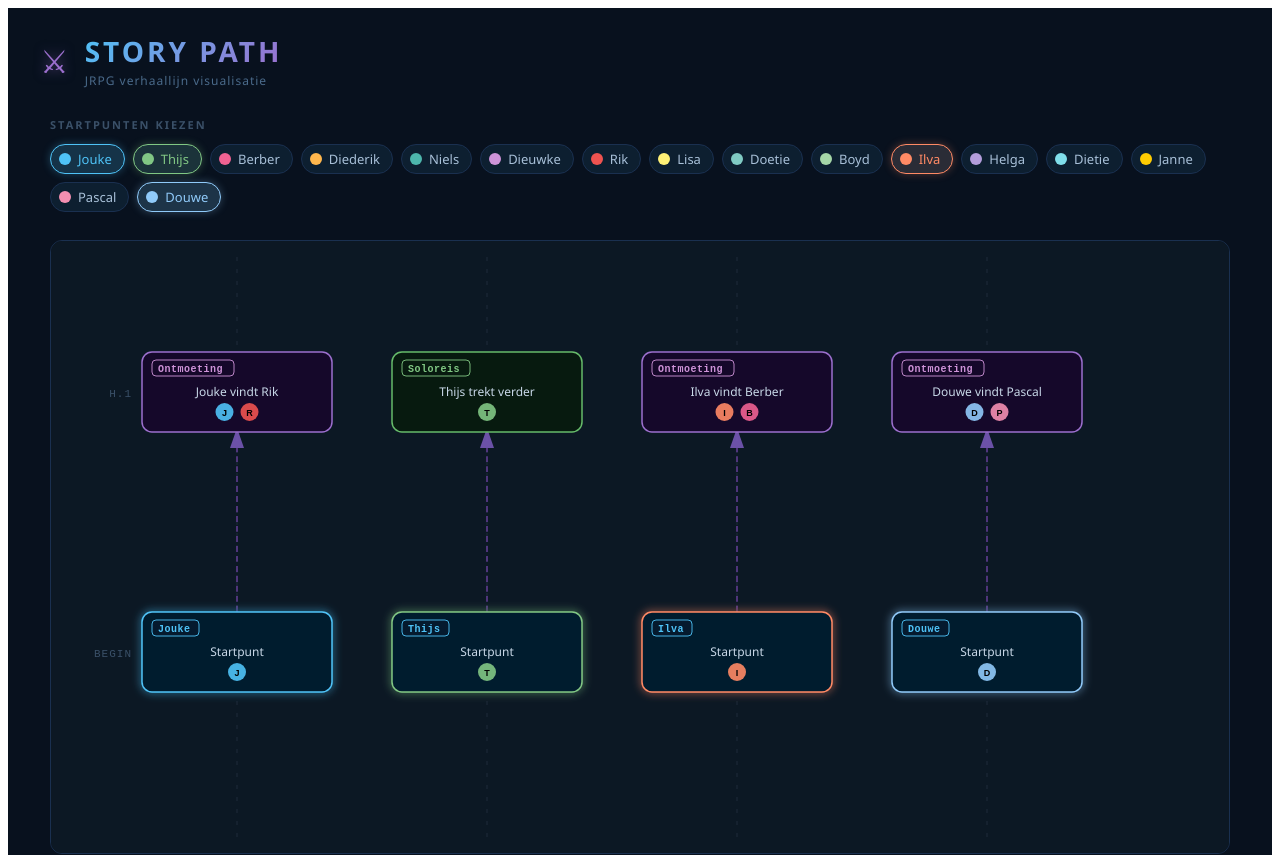
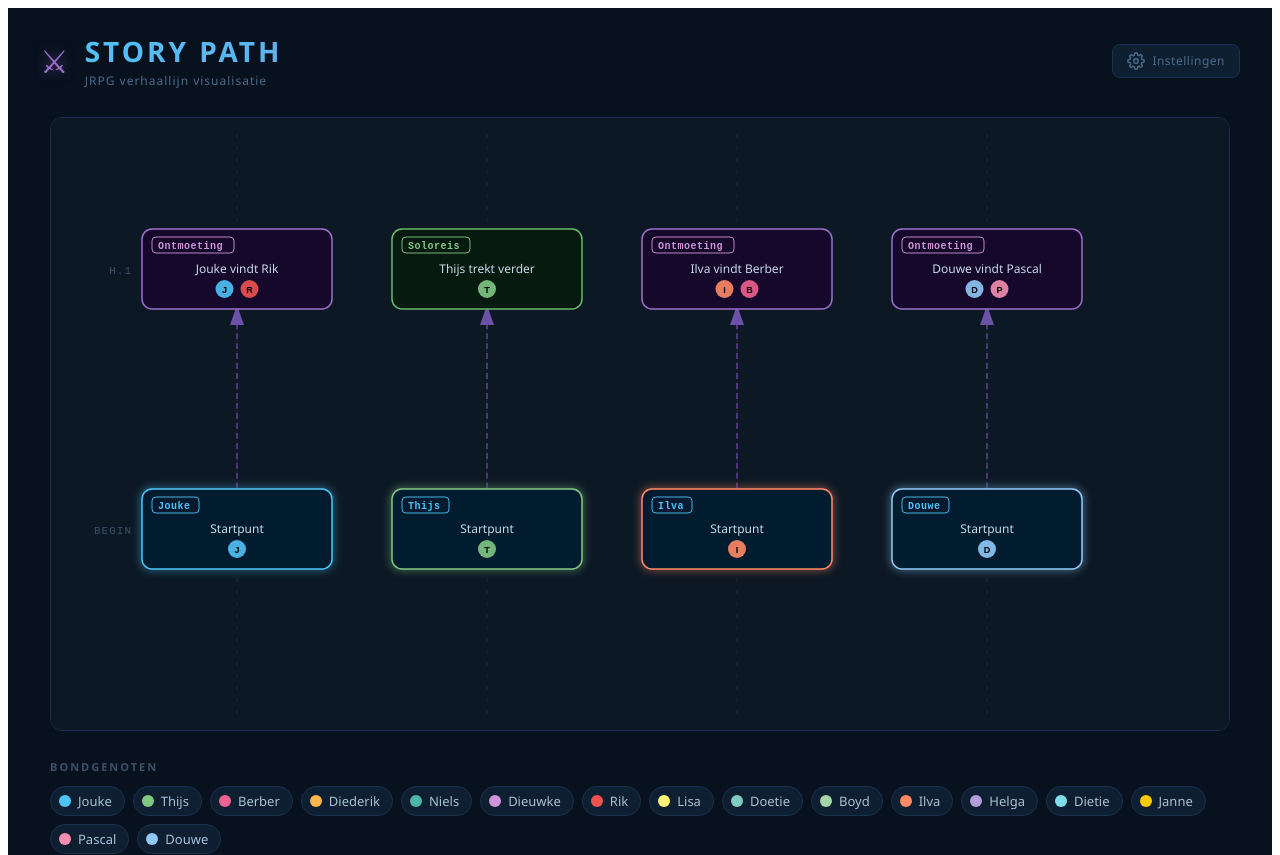
Before and after one commit to MarthGimenzo/story-path-test, an Angular app: page / in a window 1280 px wide. Shown: the top 855 px of the page. Built offline with nearby package versions, Linux system fonts and the light colour scheme.

Commit message:
Move starter picker into settings sidebar

```diff
--- a/src/app/app.css
+++ b/src/app/app.css
@@ -19,7 +19,11 @@
   display: flex;
   align-items: center;
   gap: 16px;
-  align-self: flex-start;
+  align-self: stretch;
+}
+
+.header-text {
+  flex: 1;
 }
 
 .header-icon {
@@ -47,6 +51,158 @@
   margin-top: 2px;
 }
 
+/* ── Settings knop in header ── */
+.settings-btn {
+  display: flex;
+  align-items: center;
+  gap: 7px;
+  background: #0d1f30;
+  border: 1px solid #1a3050;
+  border-radius: 8px;
+  color: #4a6a8a;
+  font-size: 12px;
+  font-family: inherit;
+  letter-spacing: 0.5px;
+  padding: 7px 14px;
+  cursor: pointer;
+  transition: border-color 0.15s, color 0.15s;
+  white-space: nowrap;
+}
+
+.settings-btn:hover {
+  border-color: #2a4a70;
+  color: #7aa8c8;
+}
+
+/* ── Sidebar backdrop ── */
+.sidebar-backdrop {
+  position: fixed;
+  inset: 0;
+  background: rgba(0, 0, 0, 0.55);
+  z-index: 10;
+}
+
+/* ── Sidebar ── */
+.sidebar {
+  position: fixed;
+  top: 0;
+  right: 0;
+  height: 100vh;
+  width: 300px;
+  background: #0a1929;
+  border-left: 1px solid #1a3050;
+  z-index: 20;
+  display: flex;
+  flex-direction: column;
+  transform: translateX(100%);
+  transition: transform 0.25s ease;
+  overflow-y: auto;
+}
+
+.sidebar.open {
+  transform: translateX(0);
+}
+
+.sidebar-header {
+  display: flex;
+  align-items: center;
+  justify-content: space-between;
+  padding: 20px 20px 16px;
+  border-bottom: 1px solid #1a3050;
+  flex-shrink: 0;
+}
+
+.sidebar-title {
+  font-size: 13px;
+  font-weight: 600;
+  letter-spacing: 2px;
+  text-transform: uppercase;
+  color: #4a6a8a;
+}
+
+.sidebar-close {
+  background: none;
+  border: none;
+  color: #3a5068;
+  font-size: 16px;
+  cursor: pointer;
+  padding: 2px 6px;
+  border-radius: 4px;
+  transition: color 0.15s;
+  line-height: 1;
+}
+
+.sidebar-close:hover {
+  color: #7aa8c8;
+}
+
+/* ── Sidebar sectie ── */
+.sidebar-section {
+  padding: 20px;
+  border-bottom: 1px solid #0f2035;
+}
+
+.sidebar-section-title {
+  font-size: 11px;
+  letter-spacing: 1.5px;
+  text-transform: uppercase;
+  color: #3a5068;
+  margin-bottom: 8px;
+}
+
+.sidebar-section-desc {
+  font-size: 12px;
+  color: #2a4060;
+  line-height: 1.6;
+  margin-bottom: 14px;
+}
+
+.sidebar-picker {
+  display: flex;
+  flex-direction: column;
+  gap: 6px;
+}
+
+/* ── Karakter chip ── */
+.char-chip {
+  display: flex;
+  align-items: center;
+  gap: 7px;
+  background: #0d1f30;
+  border: 1px solid #1a3050;
+  border-radius: 20px;
+  padding: 5px 12px 5px 8px;
+  font-size: 13px;
+  cursor: pointer;
+  transition: border-color 0.15s, background 0.15s;
+  font-family: inherit;
+  text-align: left;
+}
+
+.char-chip:hover {
+  border-color: #2a4060;
+  background: #112235;
+}
+
+.char-chip.active {
+  border-color: var(--char-color, #4fc3f7);
+  background: color-mix(in srgb, var(--char-color, #4fc3f7) 12%, #0d1f30);
+  box-shadow: 0 0 8px color-mix(in srgb, var(--char-color, #4fc3f7) 25%, transparent);
+}
+
+.char-chip.active .char-name {
+  color: var(--char-color, #4fc3f7);
+}
+
+.char-chip.static {
+  cursor: default;
+}
+
+.char-chip.static:hover {
+  border-color: #1a3050;
+  background: #0d1f30;
+}
+
 /* ── Canvas ── */
 .canvas-wrap {
   background: #0c1824;
@@ -63,71 +219,18 @@
   margin: 0 auto;
 }
 
-/* ── Gedeeld label ── */
+/* ── Roster ── */
+.roster {
+  width: 100%;
+  max-width: 1180px;
+}
+
 .section-label {
   font-size: 11px;
   letter-spacing: 2px;
   text-transform: uppercase;
   color: #3a5068;
   margin-bottom: 12px;
-}
-
-/* ── Startpunten picker ── */
-.starter-picker {
-  width: 100%;
-  max-width: 1180px;
-}
-
-.picker-grid {
-  display: flex;
-  flex-wrap: wrap;
-  gap: 8px;
-}
-
-/* ── Karakter chip (button variant) ── */
-.char-chip {
-  display: flex;
-  align-items: center;
-  gap: 7px;
-  background: #0d1f30;
-  border: 1px solid #1a3050;
-  border-radius: 20px;
-  padding: 5px 12px 5px 8px;
-  font-size: 13px;
-  cursor: pointer;
-  transition: border-color 0.15s, background 0.15s;
-  font-family: inherit;
-}
-
-.char-chip:hover {
-  border-color: #2a4060;
-  background: #112235;
-}
-
-.char-chip.active {
-  border-color: var(--char-color, #4fc3f7);
-  background: color-mix(in srgb, var(--char-color, #4fc3f7) 12%, #0d1f30);
-  box-shadow: 0 0 8px color-mix(in srgb, var(--char-color, #4fc3f7) 30%, transparent);
-}
-
-.char-chip.active .char-name {
-  color: var(--char-color, #4fc3f7);
-}
-
-/* ── Karakter chip (statisch, roster) ── */
-.char-chip.static {
-  cursor: default;
-}
-
-.char-chip.static:hover {
-  border-color: #1a3050;
-  background: #0d1f30;
-}
-
-/* ── Roster ── */
-.roster {
-  width: 100%;
-  max-width: 1180px;
 }
 
 .roster-grid {
--- a/src/app/app.html
+++ b/src/app/app.html
@@ -1,18 +1,23 @@
 <div class="page">
 
-  <!-- Header -->
-  <header class="header">
-    <span class="header-icon">⚔</span>
-    <div>
-      <h1 class="header-title">Story Path</h1>
-      <p class="header-sub">JRPG verhaallijn visualisatie</p>
+  <!-- Settings sidebar -->
+  @if (settingsOpen) {
+    <div class="sidebar-backdrop" (click)="settingsOpen = false"></div>
+  }
+
+  <aside class="sidebar" [class.open]="settingsOpen">
+    <div class="sidebar-header">
+      <span class="sidebar-title">Instellingen</span>
+      <button class="sidebar-close" (click)="settingsOpen = false" title="Sluiten">✕</button>
     </div>
-  </header>
 
-  <!-- Startpunten picker -->
-  <section class="starter-picker">
-    <h2 class="section-label">Startpunten kiezen</h2>
-    <div class="picker-grid">
+    <div class="sidebar-section">
+      <h3 class="sidebar-section-title">Startpunten</h3>
+      <p class="sidebar-section-desc">
+        Kies met welke karakters de game kan beginnen.
+        Elke selectie vormt een eigen startverhaallijn.
+      </p>
+      <div class="sidebar-picker">
         @for (char of characters; track char.id) {
           <button
             class="char-chip"
@@ -25,7 +30,24 @@
           </button>
         }
       </div>
-  </section>
+    </div>
+  </aside>
+
+  <!-- Header -->
+  <header class="header">
+    <span class="header-icon">⚔</span>
+    <div class="header-text">
+      <h1 class="header-title">Story Path</h1>
+      <p class="header-sub">JRPG verhaallijn visualisatie</p>
+    </div>
+    <button class="settings-btn" (click)="settingsOpen = true" title="Instellingen">
+      <svg width="18" height="18" viewBox="0 0 24 24" fill="none" stroke="currentColor" stroke-width="2">
+        <circle cx="12" cy="12" r="3"/>
+        <path d="M19.4 15a1.65 1.65 0 0 0 .33 1.82l.06.06a2 2 0 0 1-2.83 2.83l-.06-.06a1.65 1.65 0 0 0-1.82-.33 1.65 1.65 0 0 0-1 1.51V21a2 2 0 0 1-4 0v-.09A1.65 1.65 0 0 0 9 19.4a1.65 1.65 0 0 0-1.82.33l-.06.06a2 2 0 0 1-2.83-2.83l.06-.06A1.65 1.65 0 0 0 4.68 15a1.65 1.65 0 0 0-1.51-1H3a2 2 0 0 1 0-4h.09A1.65 1.65 0 0 0 4.6 9a1.65 1.65 0 0 0-.33-1.82l-.06-.06a2 2 0 0 1 2.83-2.83l.06.06A1.65 1.65 0 0 0 9 4.68a1.65 1.65 0 0 0 1-1.51V3a2 2 0 0 1 4 0v.09a1.65 1.65 0 0 0 1 1.51 1.65 1.65 0 0 0 1.82-.33l.06-.06a2 2 0 0 1 2.83 2.83l-.06.06A1.65 1.65 0 0 0 19.4 9a1.65 1.65 0 0 0 1.51 1H21a2 2 0 0 1 0 4h-.09a1.65 1.65 0 0 0-1.51 1z"/>
+      </svg>
+      Instellingen
+    </button>
+  </header>
 
   <!-- Canvas -->
   <div class="canvas-wrap">
@@ -170,7 +192,7 @@
           fill="#3a5068"
           font-size="14"
           font-family="monospace"
-        >Kies minimaal één startpunt hierboven</text>
+        >Kies minimaal één startpunt via Instellingen</text>
       }
 
     </svg>
--- a/src/app/app.ts
+++ b/src/app/app.ts
@@ -37,6 +37,7 @@
   readonly SVG_HEIGHT = 580;
 
   selectedStarters = new Set<string>(['jouke', 'thijs', 'ilva', 'douwe']);
+  settingsOpen = false;
 
   readonly characters: Character[] = [
     { id: 'jouke',    name: 'Jouke',    color: '#4fc3f7' },
```
Lines whose indentation alone changed are shown as unchanged.
